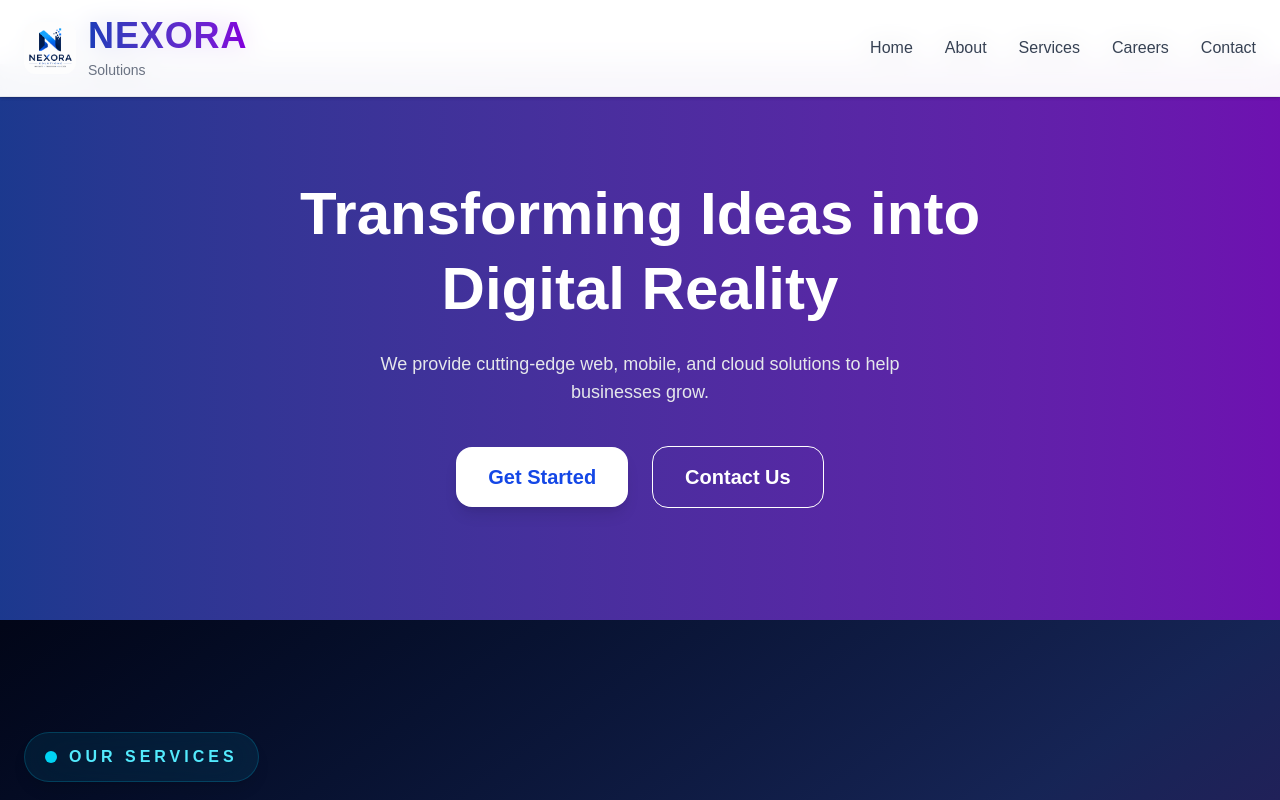
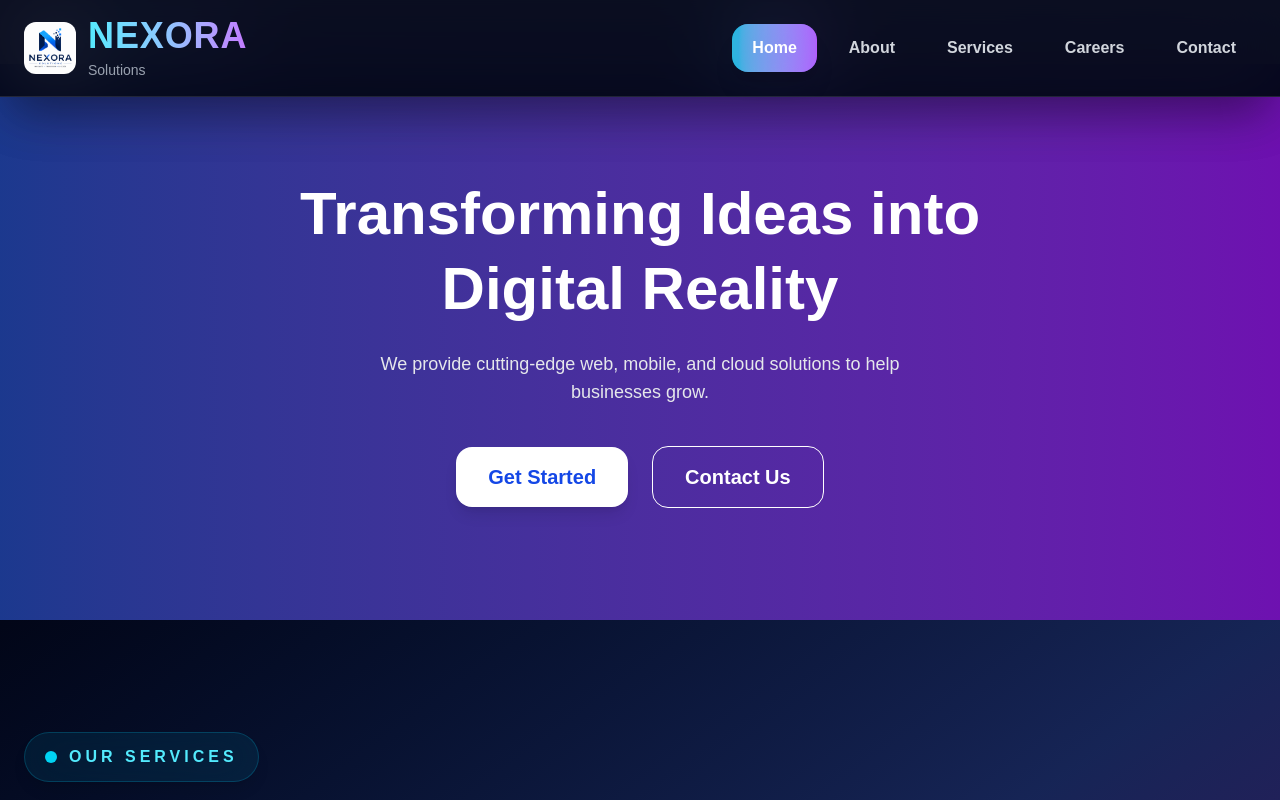
Before and after one commit to vijitibu/nexora-solutions-landing-page, a Next.js app: page / in a window 1280 px wide. Shown: the top 800 px of the page. Built offline with nearby package versions, Linux system fonts and the light colour scheme.

Commit message:
updated tab style with selection

```diff
--- a/src/components/layout/Navbar.tsx
+++ b/src/components/layout/Navbar.tsx
@@ -1,11 +1,16 @@
 "use client";
 
 import { useState } from "react";
+
 import Image from "next/image";
 import Link from "next/link";
 
+import { usePathname } from "next/navigation";
+
 export default function Navbar() {
   const [open, setOpen] = useState(false);
+
+  const pathname = usePathname();
 
   const menuItems = [
     { name: "Home", path: "/" },
@@ -16,7 +21,7 @@ export default function Navbar() {
   ];
 
   return (
-    <nav className="fixed top-0 w-full z-50 bg-white/80 backdrop-blur-md shadow-sm border-b border-gray-200">
+    <nav className="fixed top-0 w-full z-50 bg-slate-950/80 backdrop-blur-2xl border-b border-white/10 shadow-2xl">
       <div className="max-w-7xl mx-auto px-6 py-4 flex justify-between items-center">
         {/* Logo */}
         <Link href="/" className="flex items-center gap-3">
@@ -30,30 +35,52 @@ export default function Navbar() {
           />
 
           <div className="leading-none">
-            <h1 className="text-3xl md:text-4xl font-extrabold tracking-wide bg-linear-to-r from-blue-800 to-purple-700 bg-clip-text text-transparent">
+            <h1 className="text-3xl md:text-4xl font-extrabold tracking-wide bg-linear-to-r from-cyan-300 via-blue-300 to-purple-400 bg-clip-text text-transparent">
               NEXORA
             </h1>
 
-            <p className="text-sm text-gray-500 font-medium mt-1">Solutions</p>
+            <p className="text-sm text-gray-400 font-medium mt-1">Solutions</p>
           </div>
         </Link>
 
         {/* Desktop Menu */}
-        <div className="hidden md:flex items-center gap-8 text-gray-700 font-medium">
-          {menuItems.map((item) => (
-            <Link key={item.name} href={item.path} className="relative group">
-              {item.name}
+        <div className="hidden md:flex items-center gap-3">
+          {menuItems.map((item) => {
+            const isActive = pathname === item.path;
 
-              {/* Underline animation */}
-              <span className="absolute left-0 -bottom-1 w-0 h-0.5 bg-linear-to-r from-blue-600 to-purple-600 transition-all duration-300 group-hover:w-full"></span>
+            return (
+              <Link
+                key={item.name}
+                href={item.path}
+                className={`
+                  relative
+                  px-5 py-3
+                  rounded-2xl
+                  font-semibold
+                  transition-all duration-300
+                  overflow-hidden
+                  ${
+                    isActive
+                      ? "bg-linear-to-r from-cyan-500 to-purple-500 text-white shadow-xl"
+                      : "text-gray-300 hover:text-white hover:bg-white/10"
+                  }
+                `}
+              >
+                {/* Glow */}
+                {isActive && (
+                  <div className="absolute inset-0 bg-white/10 backdrop-blur-xl" />
+                )}
+
+                <span className="relative z-10">{item.name}</span>
               </Link>
-          ))}
+            );
+          })}
         </div>
 
         {/* Mobile Button */}
         <button
           onClick={() => setOpen(!open)}
-          className="md:hidden text-2xl text-blue-900"
+          className="md:hidden text-3xl text-white"
         >
           ☰
         </button>
@@ -61,17 +88,32 @@ export default function Navbar() {
 
       {/* Mobile Menu */}
       {open && (
-        <div className="md:hidden bg-white shadow-md px-6 pb-4 space-y-3 text-gray-700 font-medium">
-          {menuItems.map((item) => (
+        <div className="md:hidden bg-slate-950/95 backdrop-blur-2xl border-t border-white/10 px-6 py-6 space-y-3">
+          {menuItems.map((item) => {
+            const isActive = pathname === item.path;
+
+            return (
               <Link
                 key={item.name}
                 href={item.path}
                 onClick={() => setOpen(false)}
-              className="block"
+                className={`
+                  block
+                  px-5 py-4
+                  rounded-2xl
+                  font-semibold
+                  transition-all duration-300
+                  ${
+                    isActive
+                      ? "bg-linear-to-r from-cyan-500 to-purple-500 text-white shadow-lg"
+                      : "text-gray-300 hover:bg-white/10 hover:text-white"
+                  }
+                `}
               >
                 {item.name}
               </Link>
-          ))}
+            );
+          })}
         </div>
       )}
     </nav>
```
Lines whose indentation alone changed are shown as unchanged.
